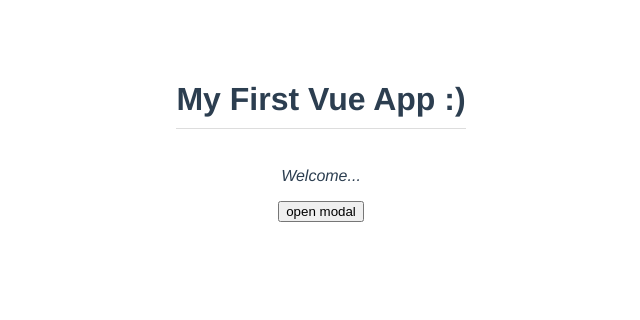
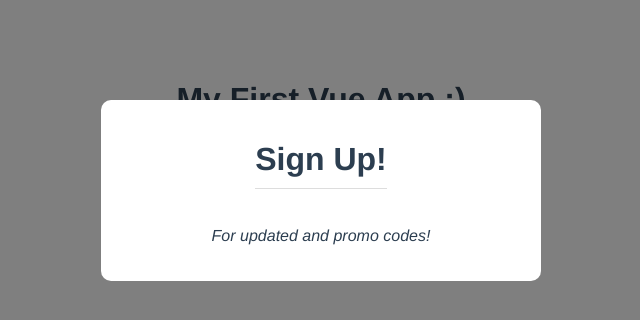
Before and after one commit to AndrzejChemerys/vue, a Vue app in the folder vue_courses/7_build_web_apps_with_vue_js_3_and_firebase/sec3/les1/modal-project/: page / in a window 1280 px wide. Both pictures are taken after a click on the button "open modal". Shown: the top 320 px of the page, without its empty margins (319-959 px from the left). Built offline with nearby package versions, Linux system fonts and the light colour scheme.

Commit message:
Reusing Components

```diff
--- a/vue_courses/7_build_web_apps_with_vue_js_3_and_firebase/sec3/les1/modal-project/src/App.vue
+++ b/vue_courses/7_build_web_apps_with_vue_js_3_and_firebase/sec3/les1/modal-project/src/App.vue
@@ -3,11 +3,28 @@
   <p>Welcome...</p>
   <div v-if="showModal">
     <Modal theme="sale" @close="toggleModal">
+      <template v-slot:linkls>
+        <a href="#">sign up now</a>
+        <a href="#">more info</a>
+      </template>
       <h1>Ninja Givaway!</h1>
       <p>Grab your ninja swag for half price!</p>
     </Modal>
   </div>
-  <button @click.shift="toggleModal">open modal</button>
+
+  <div v-if="showModal2">
+    <Modal @close="toggleModal">
+      <template v-slot:linkls>
+        <a href="#">sign up now</a>
+        <a href="#">more info</a>
+      </template>
+      <h1>Sign Up!</h1>
+      <p>For updated and promo codes!</p>
+    </Modal>
+  </div>
+
+  <button @click.alt="toggleModal">open modal (alt)</button>
+  <button @click="toggleModal2">open modal</button>
 </template>
 
 <script>
@@ -21,14 +38,16 @@ export default {
   data() {
     return {
       title: 'My First Vue App :)',
-      header: 'Sign up for the Giveaway!',
-      text: 'Grab your ninja swag for half price!',
-      showModal: false
+      showModal: false,
+      showModal2: false
     }
   },
   methods: {
     toggleModal(){
       this.showModal = !this.showModal
+    },
+    toggleModal2(){
+      this.showModal2 = !this.showModal2
     }
   }
 }
```
